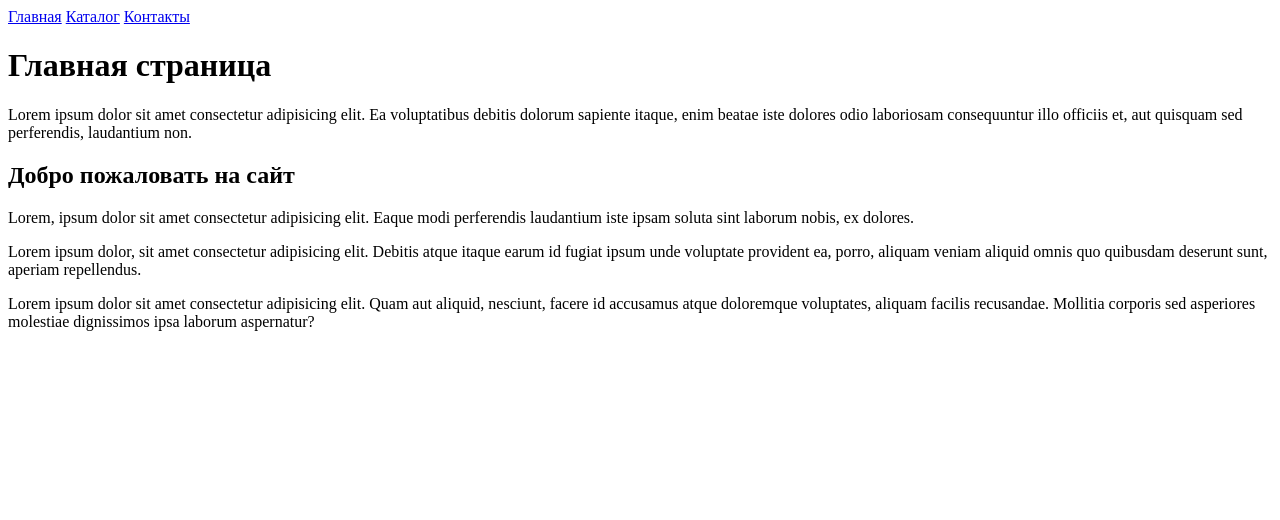
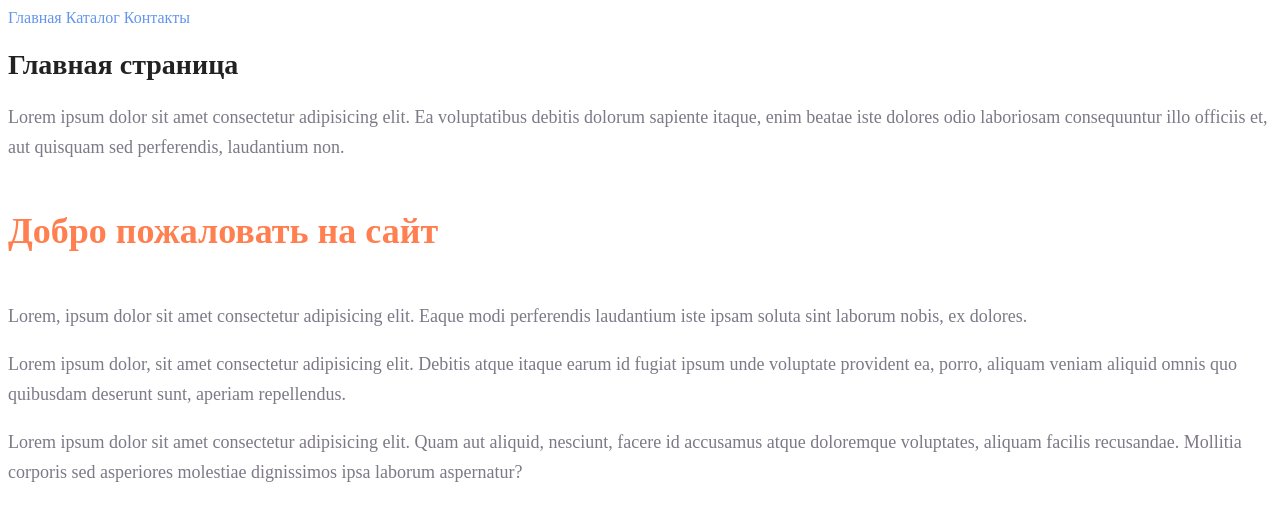
Before and after one commit to DimaGB86/homeworkHtmlCss1, a plain HTML site: page index.html in a window 1280 px wide. Drawn offline with Linux system fonts and the light colour scheme.

Commit message:
homework_2

```diff
--- a/index.html
+++ b/index.html
@@ -3,24 +3,25 @@
 <head>
     <meta charset="UTF-8">
     <meta name="viewport" content="width=device-width, initial-scale=1.0">
-    <title>Document</title>
+    <link rel="stylesheet" href="./style.css">
+    <title>Главная</title>
 </head>
 <body>
-    <a href="#">Главная</a>
-    <a href="./catalog/catalog.html">Каталог</a>
-    <a href="./contacts/contacts.html">Контакты</a>
-    <h1>Главная страница</h1>
-    <p>
+    <a href="#" class="link__meta">Главная</a>
+    <a href="./catalog/catalog.html" class="link__meta">Каталог</a>
+    <a href="./contacts/contacts.html" class="link__meta">Контакты</a>
+    <h1 class="head">Главная страница</h1>
+    <p class="text">
         Lorem ipsum dolor sit amet consectetur adipisicing elit. Ea voluptatibus debitis dolorum sapiente itaque, enim beatae iste dolores odio laboriosam consequuntur illo officiis et, aut quisquam sed perferendis, laudantium non.
     </p>
-    <h2>Добро пожаловать на сайт</h2>
-    <p>
+    <h2 class="content">Добро пожаловать на сайт</h2>
+    <p class="text">
         Lorem, ipsum dolor sit amet consectetur adipisicing elit. Eaque modi perferendis laudantium iste ipsam soluta sint laborum nobis, ex dolores.
     </p>
-    <p>
+    <p class="text">
         Lorem ipsum dolor, sit amet consectetur adipisicing elit. Debitis atque itaque earum id fugiat ipsum unde voluptate provident ea, porro, aliquam veniam aliquid omnis quo quibusdam deserunt sunt, aperiam repellendus.
     </p>
-    <p>
+    <p class="text">
         Lorem ipsum dolor sit amet consectetur adipisicing elit. Quam aut aliquid, nesciunt, facere id accusamus atque doloremque voluptates, aliquam facilis recusandae. Mollitia corporis sed asperiores molestiae dignissimos ipsa laborum aspernatur?
     </p>
 
--- /dev/null
+++ b/style.css
@@ -0,0 +1,29 @@
+a {
+    text-decoration: none;
+}
+
+.link__meta {
+    color: cornflowerblue;
+    font-size: 16px;
+    line-height: 20px;
+}
+.head {
+    color: #222222;
+    font-size: 28px;
+    line-height: 36px;
+    font-weight: bold;
+}
+.text {
+    font-style: normal;
+    font-weight: 300;
+    font-size: 18px;
+    line-height: 30px;
+    color: #7D7987;
+}
+.content {
+    color: coral;
+    font-style: normal;
+    font-weight: 700;
+    font-size: 36px;
+    line-height: 80px;
+}
```
Also changed, not shown: catalog/catalog.html (+9 -8 lines), contacts/contacts.html (+6 -5 lines), 1 other file.
